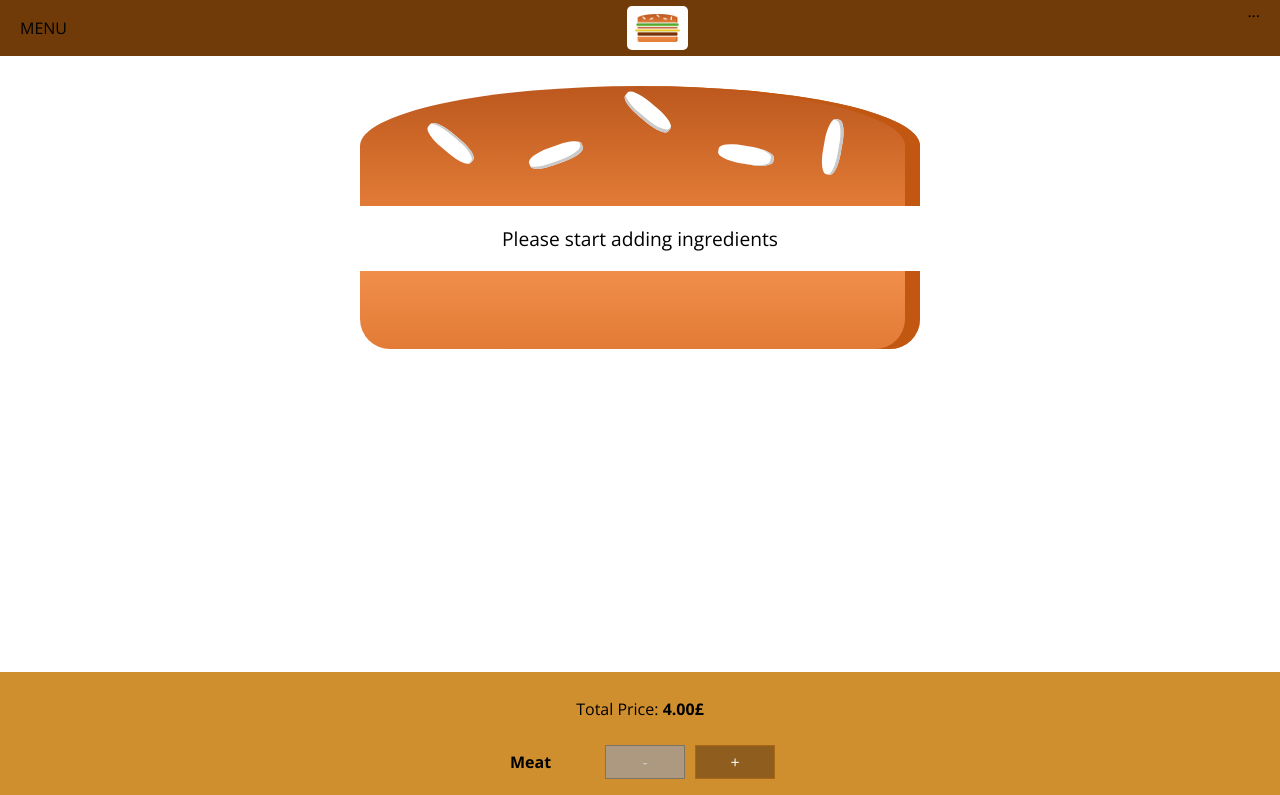
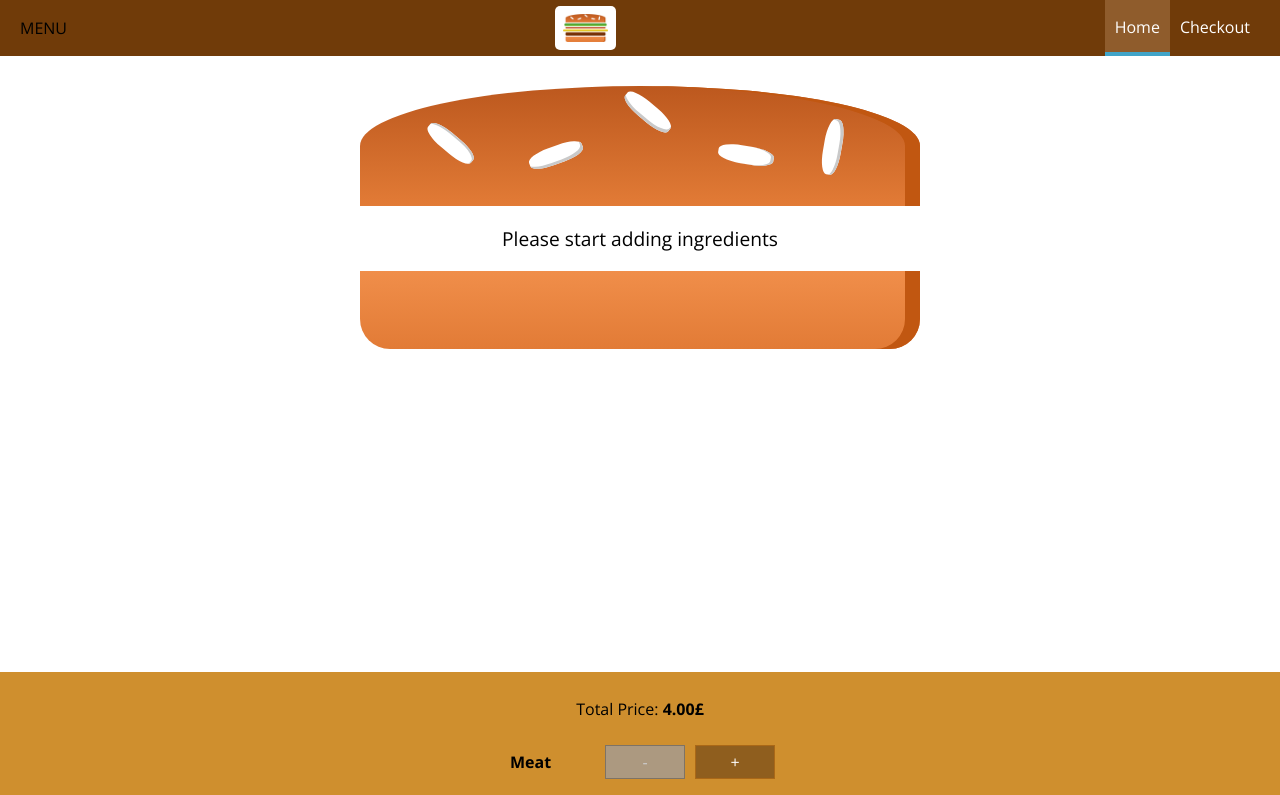
Before and after one commit to SimoneSabba/burger-builder, a React app: page / in a window 1280 px wide. Shown: the top 795 px of the page. Built offline with nearby package versions, Linux system fonts and the light colour scheme.

Commit message:
Added navigation

```diff
--- /dev/null
+++ b/src/components/Navigation/NavigationItems/NavigationItem/NavigationItem.css
@@ -0,0 +1,25 @@
+.NavigationItems {
+    margin: 0;
+    box-sizing: border-box;
+    display: flex;
+    height: 100%;
+    align-items: center;
+}
+
+.NavigationItems a {
+    text-decoration: none;
+    color: white;
+    padding: 16px 10px;
+    height: 100%;
+    border-bottom: 4px solid transparent;
+    box-sizing: border-box;
+    display: block;
+}
+
+.NavigationItems a:hover,
+.NavigationItems a:active,
+.NavigationItems a.active {
+    background-color: #8f5c2c;
+    border-bottom: 4px solid #40A4C8;
+    color: white;
+}
--- /dev/null
+++ b/src/components/Navigation/NavigationItems/NavigationItem/NavigationItem.js
@@ -0,0 +1,13 @@
+import React from 'react';
+import classes from './NavigationItem.css';
+
+const navigationItem = (props) => (
+    <li className={classes.NavigationItems}>
+        <a
+            href={props.link}
+            className={props.active ? classes.active : null}>
+            {props.children}</a>
+    </li>
+);
+
+export default navigationItem;
--- /dev/null
+++ b/src/components/Navigation/NavigationItems/NavigationItems.css
@@ -0,0 +1,8 @@
+.NavigationItems {
+    padding: 0;
+    margin: 0;
+    list-style: none;
+    display: flex;
+    align-items: center;
+    height: 100%;
+}
--- /dev/null
+++ b/src/components/Navigation/NavigationItems/NavigationItems.js
@@ -0,0 +1,13 @@
+import React from 'react';
+import classes from './NavigationItems.css';
+
+import NavigationItem from './NavigationItem/NavigationItem';
+
+const navigationItems = (props) => (
+    <ul className={classes.NavigationItems}>
+        <NavigationItem link="/" active> Home </NavigationItem>
+        <NavigationItem link="/checkout"> Checkout </NavigationItem>
+    </ul>
+);
+
+export default navigationItems;
--- a/src/components/Navigation/Toolbar/Toolbar.js
+++ b/src/components/Navigation/Toolbar/Toolbar.js
@@ -2,12 +2,13 @@ import React from 'react';
 import classes from './Toolbar.css';
 
 import Logo from '../../Logo/Logo';
+import NavigationItems from '../NavigationItems/NavigationItems';
 
 const toolbar = (props) => (
     <header className={classes.Toolbar}>
         <div>MENU</div>
         <Logo/>
-        <nav>...</nav>
+        <nav><NavigationItems /></nav>
     </header>
 );
 
```
